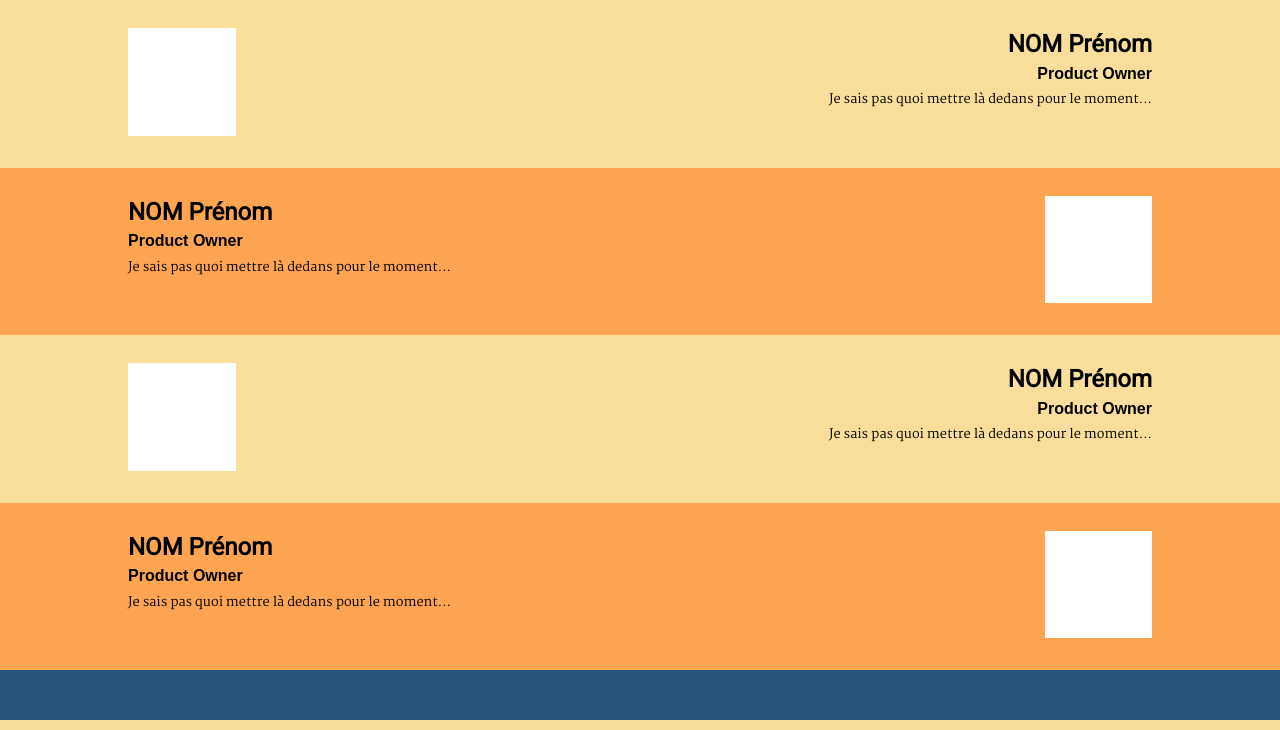
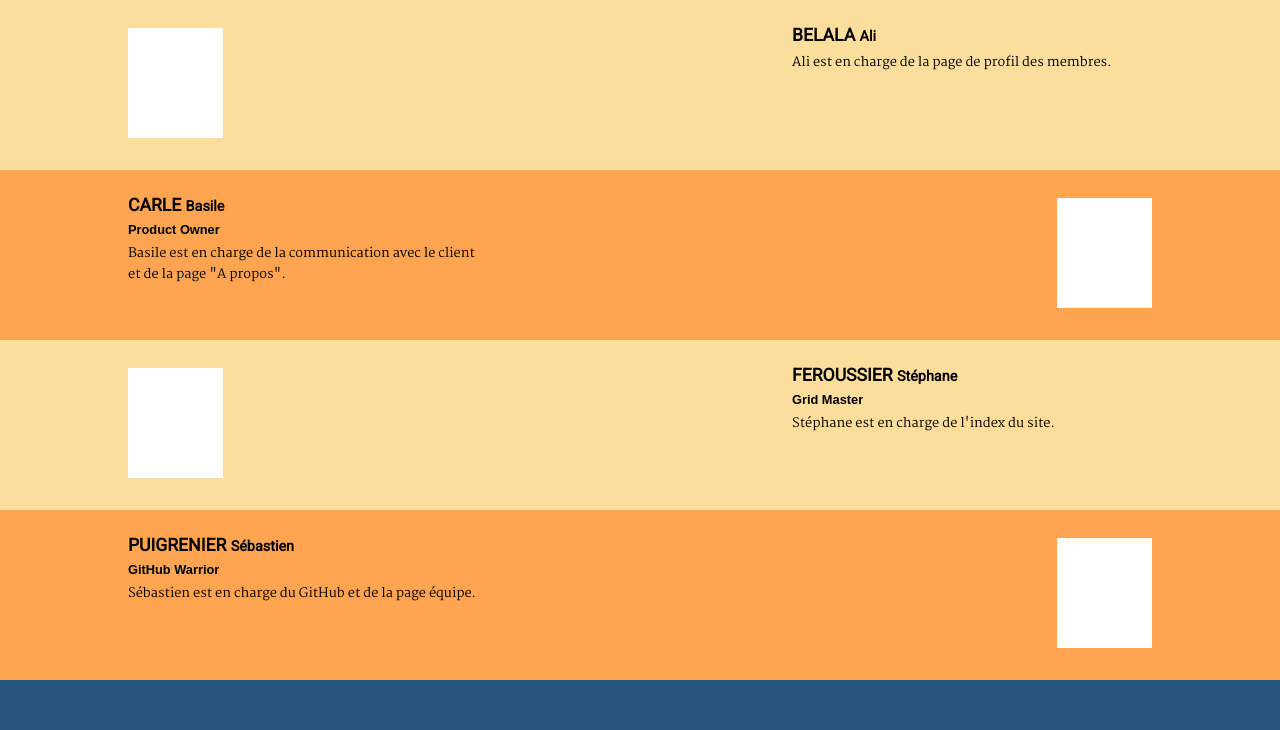
Before and after one commit to bebaile/projet1-group3-outsiders, a PHP site: page /equipe.html in a window 1280 px wide. Shown: the part 84-814 px from the top of the page. Run offline with PHP 8.4, Linux system fonts and the light colour scheme; some web fonts are replaced.

Commit message:
Modification for 375px width and added text for team members

```diff
--- a/equipe.html
+++ b/equipe.html
@@ -37,18 +37,32 @@
 <!-- Commencez à travailler ici -->
 
       <main class="main equipe">
+        <section class="membre-staff">
+          <div class="flex equipe-container">
+          <div>
+            <img class="portrait-membre" src="./img/10x10.png" alt="photo d'un membre du staff">
+          </div>
+          <div class="description">
+            <h1>BELALA <span>Ali</span></h1>
+            <h2></h2>
+            <p>Ali est en charge de la page de profil des membres.</p>
+          </div>
+        </div>
+        </section>
+
           <section class="membre-staff">
             <div class="equipe-container">
               <div>
                 <img class="portrait-membre" src="./img/10x10.png" alt="photo d'un membre du staff">
               </div>
               <div class="description">
-                <h1>NOM Prénom</h1>
+                <h1>CARLE <span>Basile</span></h1>
                 <h2>Product Owner</h2>
-                <p>Je sais pas quoi mettre là dedans pour le moment...</p>
+                <p>Basile est en charge de la communication avec le client et de la page "A propos".</p>
               </div>
             </div>
           </section>
+
 
           <section class="membre-staff">
             <div class="flex equipe-container">
@@ -56,9 +70,9 @@
               <img class="portrait-membre" src="./img/10x10.png" alt="photo d'un membre du staff">
             </div>
             <div class="description">
-              <h1>NOM Prénom</h1>
-              <h2>Product Owner</h2>
-              <p>Je sais pas quoi mettre là dedans pour le moment...</p>
+              <h1>FEROUSSIER <span>Stéphane</span></h1>
+              <h2>Grid Master</h2>
+              <p>Stéphane est en charge de l'index du site.</p>
             </div>
           </div>
           </section>
@@ -69,22 +83,9 @@
               <img class="portrait-membre" src="./img/10x10.png" alt="photo d'un membre du staff">
             </div>
             <div class="description">
-              <h1>NOM Prénom</h1>
-              <h2>Product Owner</h2>
-              <p>Je sais pas quoi mettre là dedans pour le moment...</p>
-            </div>
-          </div>
-          </section>
-
-          <section class="membre-staff">
-            <div class="flex equipe-container">
-            <div>
-              <img class="portrait-membre" src="./img/10x10.png" alt="photo d'un membre du staff">
-            </div>
-            <div class="description">
-              <h1>NOM Prénom</h1>
-              <h2>Product Owner</h2>
-              <p>Je sais pas quoi mettre là dedans pour le moment...</p>
+              <h1>PUIGRENIER <span>Sébastien</span></h1>
+              <h2>GitHub Warrior</h2>
+              <p>Sébastien est en charge du GitHub et de la page équipe.</p>
             </div>
           </div>
           </section>
--- a/script.js
+++ b/script.js
@@ -17,31 +17,31 @@ navToggle.addEventListener('click', () => {
 
 const membreEquipe = {
     membre01 : {
-        photo: "url?",
+        photo: "",
+        nom: "Belala",
+        prenom: "Ali",
+        poste: "---",
+        complement: "Ali est en charge de la page de profil des membres."
+    },
+    membre02 : {
+        photo: "",
         nom: "Carl",
         prenom: "Basile",
         poste: "Product Owner",
-        complement: "Je sais pas qui mettre"
-    },
-    membre02 : {
-        photo: "url?",
-        nom: "Belala",
-        prenom: "Ali",
-        poste: "---",
-        complement: "Je sais pas qui mettre"
+        complement: "Basile est en charge de la communication avec le client et de la page \"A propos\"."
     },
     membre03 : {
-        photo: "url?",
+        photo: "",
         nom: "Feroussier",
         prenom: "Stéphane",
-        poste: "---",
-        complement: "Je sais pas qui mettre"
+        poste: "Grid Master",
+        complement: "Stéphane est en charge de l\'index du site."
     },
     membre04 : {
-        photo: "url?",
+        photo: "",
         nom: "Puigrenier",
         prenom: "Sébastien",
-        poste: "GitHub",
-        complement: "Je sais pas qui mettre"
+        poste: "GitHub Warrior",
+        complement: "Sébastien est en charge du GitHub et de la page équipe."
     },
 }
--- a/style.css
+++ b/style.css
@@ -252,15 +252,19 @@ main.equipe{
     padding: 0;
 }
 .equipe h1{
-    font-size: 1.5rem;
+    font-size: 1.1rem;
     margin-top: 0.325em 0;
     font-weight: bold;
 
     font-family: var(--font-h1);
 }
 
+.equipe h1>span{
+    font-size: 0.9rem;
+}
+
 .equipe h2{
-    font-size: 1rem;
+    font-size: 0.8rem;
     margin: 0.415rem 0;
 
     font-family: var(--font-h2)
@@ -275,7 +279,8 @@ main.equipe{
 .equipe-container{
     width: 80%;
     margin: 0 auto;
-    height: calc((100vh - 50px - 80px) / 4);
+    min-height: 170px;
+    height: calc((100vh - 50px - 84px) / 4);
 }
 
 .membre-staff:nth-child(odd){
@@ -299,15 +304,20 @@ main.equipe{
 }
 
 .portrait-membre{
-    height: calc((100vh - 50px - 80px) / 4 - 60px);
+    min-height: 110px;
+    height: calc((100vh - 50px - 84px) / 4 - 60px);
+    width: 45vw;
+    max-width: 95px;
     margin: auto 0;
 }
 
 .description{
-    height: calc((100vh - 50px - 80px) / 4 - 60px);
+    min-height: 120px;
+    height: calc((100vh - 50px - 84px) / 4 - 60px);
+    width: 45ch;
 }
 .membre-staff:nth-child(odd)  .description{
-    text-align: end;
+
 }
 
 /*
```
